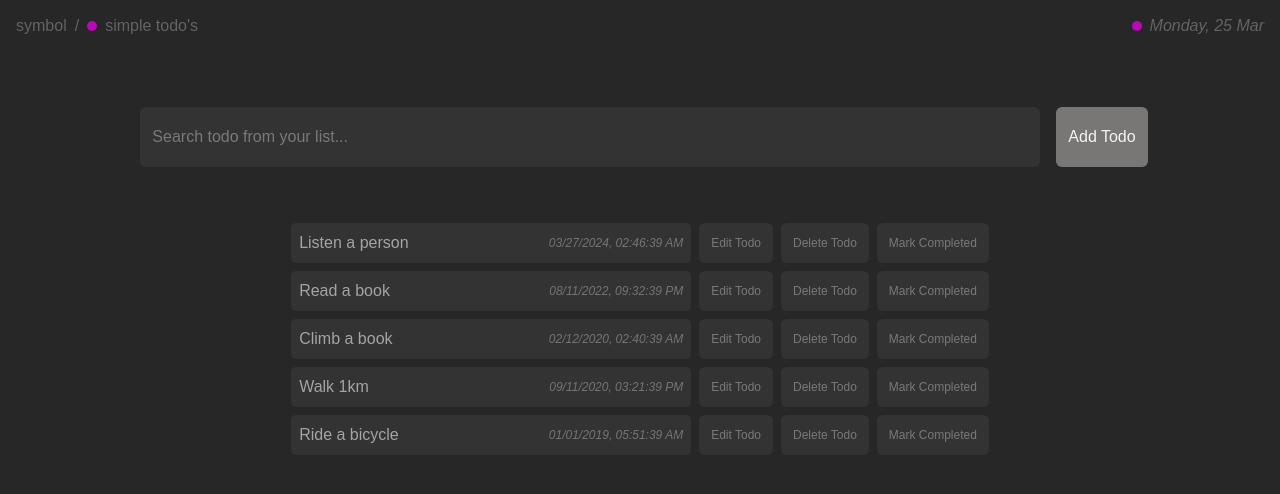
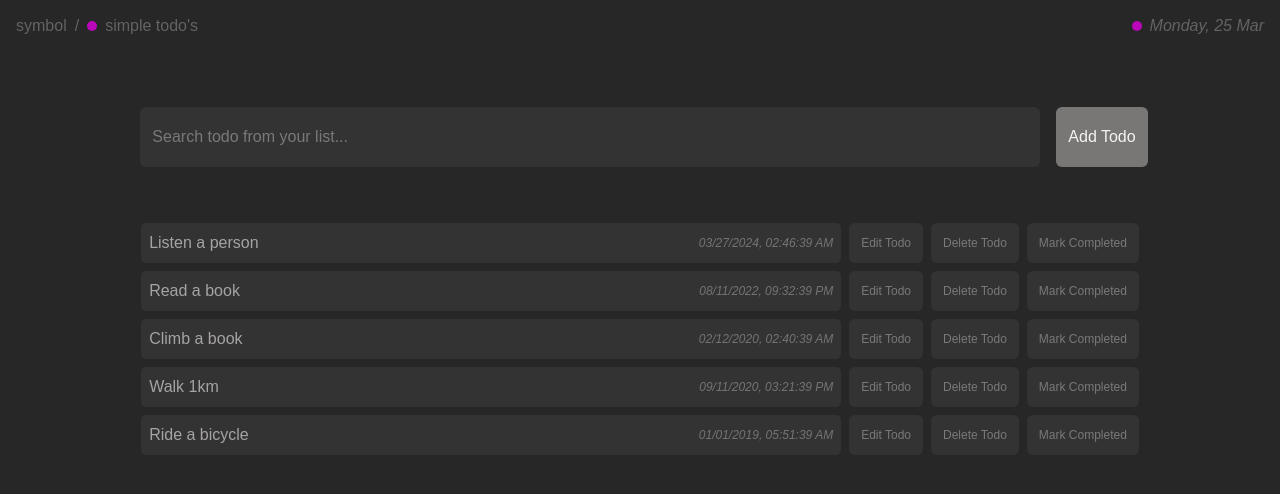
Before and after one commit to ShalvinShaji/To-Do, a React (Vite) app: page / in a window 1280 px wide. Shown: the top 494 px of the page. Built offline with nearby package versions, Linux system fonts and the light colour scheme.

Commit message:
todo item width changed

```diff
--- a/src/components/DisplayTodo.jsx
+++ b/src/components/DisplayTodo.jsx
@@ -1,4 +1,3 @@
-// DisplayTodo.jsx
 import React, { useState } from "react";
 import { Button, Modal } from "react-bootstrap";
 import EditTodoModal from "../components/EditTodo";
@@ -25,6 +24,7 @@ function DisplayTodo({ todo, handleUpdateTodo, handleDeleteTodo }) {
   const handleShowDeleteModal = () => {
     setShowDeleteModal(true);
   };
+
   const handleMarkComplete = () => {
     setCompleted(true);
   };
@@ -36,12 +36,12 @@ function DisplayTodo({ todo, handleUpdateTodo, handleDeleteTodo }) {
         className="d-flex justify-content-center align-items-center mb-2"
       >
         <div
-          className={`  d-flex justify-content-between align-items-center ${
+          className={`d-flex justify-content-between align-items-center ${
             completed ? "completed" : "todo-data"
           }`}
         >
-          <div className="d-flex justify-content-between align-items-center p-2 ">
-            <p className="m-0 p-0">{todo.text}</p>
+          <div className=" d-flex justify-content-between align-items-center p-2">
+            <p className="m-0 p-0 todo-text">{todo.text}</p>
           </div>
           <div className="todo-time d-flex justify-content-center align-items-center p-2">
             <p className="m-0 p-0">{todo.date}</p>
--- a/src/css/DisplayTodo.css
+++ b/src/css/DisplayTodo.css
@@ -1,14 +1,20 @@
 .todo-data {
-  max-width: 700px !important;
-  min-width: 400px;
+  max-width: 700px;
+  min-width: 700px;
   height: auto;
   background-color: #393838be;
   border-radius: 5px 5px 5px 5px;
   color: #a5a3a3 !important;
 }
+
+.todo-text {
+  max-width: 450px;
+  word-wrap: break-word;
+}
+
 .completed {
   max-width: 700px !important;
-  min-width: 400px;
+  min-width: 700px;
   height: auto;
   background-color: #680776be;
   border-radius: 5px 5px 5px 5px;
```
